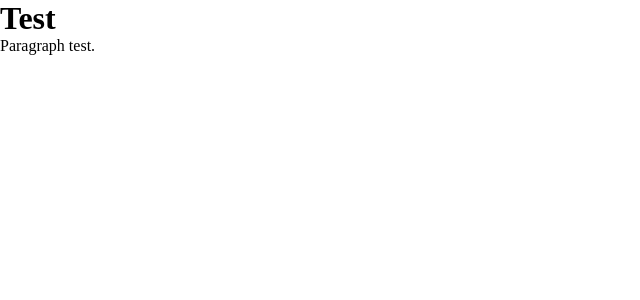
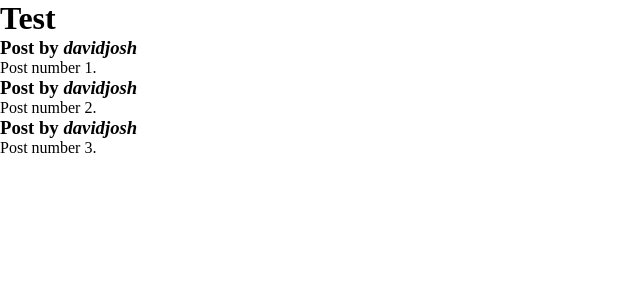
Before and after one commit to davidhammaker/Full_Stack_Wall_App_OldAttempt, a React (Create React App) app in the folder frontend/: page / in a window 1280 px wide. Shown: the top 300 px of the page, without its empty margins (0-640 px from the left). Built offline with nearby package versions, Linux system fonts and the light colour scheme.

Commit message:
Place posts on wall
Use dummy data to render posts on the wall in a prototype test.

```diff
--- a/frontend/src/App.js
+++ b/frontend/src/App.js
@@ -30,7 +30,7 @@ export class App extends Component {
     return (
       <div>
         <h1>Test</h1>
-        <Wall />
+        <Wall posts={this.state.posts}/>
       </div>
     )
   }
--- a/frontend/src/components/Wall.js
+++ b/frontend/src/components/Wall.js
@@ -2,11 +2,12 @@ import React, { Component } from 'react'
 
 export class NewComponent extends Component {
     render() {
-        return (
-            <div>
-                <p>Paragraph test.</p>
-            </div>
-        )
+        return this.props.posts.map((post) => (
+            <React.Fragment>
+                <h3>Post by <em>{ post.author }</em></h3>
+                <p>{ post.message }</p>
+            </React.Fragment>
+        ));
     }
 }
 
```
